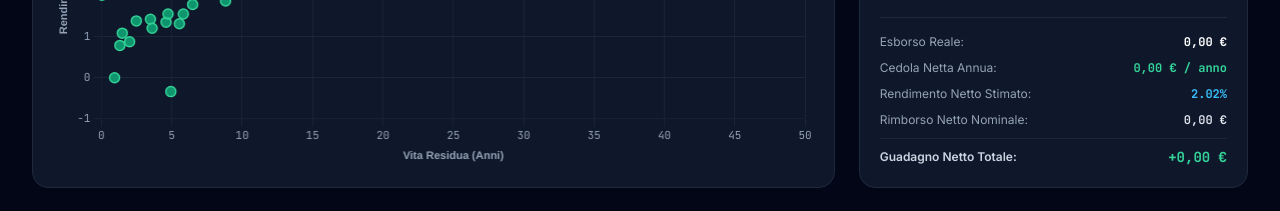
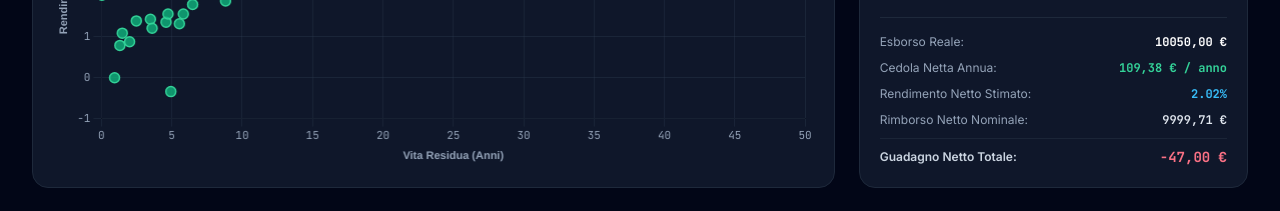
Before and after one commit to norsetto62/btp-mot, a plain HTML site: page index.html in a window 1280 px wide. Shown: the part 575-786 px from the top of the page. Drawn offline with nearby package versions, Linux system fonts and the light colour scheme.

Commit message:
Refactor runSimulation for clarity and efficiency
Refactor runSimulation function to simplify calculations and update UI elements.

```diff
--- a/index.html
+++ b/index.html
@@ -1331,15 +1331,23 @@ print(f"Completato: {len(result)} BTP salvati in btp_mot_borsa_italiana.json")</
         function runSimulation() {
                 if (!selectedBond) return;
                 const formatEuro = (val) => val.toFixed(2).replace('.', ',') + ' €';
-            const nominal = parseFloat(document.getElementById('simNominal')?.value) || 0;
+
+                // Legge l'id reale dell'input: simNominalInput
+                const rawVal = document.getElementById('simNominalInput')?.value ?? '10000';
+                const nominal = parseFloat(String(rawVal).replace(/\s/g, '').replace(',', '.')) || 0;
                 const b = selectedBond;
+
+                // Mostra il pannello del breakdown se era nascosto
+                const breakdownEl = document.getElementById('simBreakdown');
+                if (breakdownEl) breakdownEl.classList.remove('hidden');
 
                 // 1. Esborso reale = prezzo tel quel netto (corso secco + rateo netto maturato)
                 const dirtyPrice = b.dirtyPrice || b.price;
                 const outlay = nominal * (dirtyPrice / 100);
 
-            // 2. Cedole nette effettive ancora da incassare fino a scadenza (al netto del rateo già pagato)
-            const totalNetCouponsReceived = nominal * ((b.annualCouponNet * b.years) / 100);
+                // 2. Cedole nette effettive ancora da incassare fino a scadenza
+                const annualNetCouponEuro = nominal * (b.annualCouponNet / 100);
+                const totalNetCouponsReceived = annualNetCouponEuro * b.years;
 
                 // 3. Rimborso netto a scadenza (100 - imposta 12,5% sul capital gain) + eventuale credito d'imposta
                 const redemptionNet = nominal * (b.netRedemption / 100);
@@ -1348,18 +1356,18 @@ print(f"Completato: {len(result)} BTP salvati in btp_mot_borsa_italiana.json")</
                 // 4. Guadagno netto reale totale = (Rimborso netto + Cedole future incassate) - Esborso tel quel
                 const totalNetGain = (redemptionNet + taxCreditEuro + totalNetCouponsReceived) - outlay;
 
-            // Aggiorna la UI del simulatore
+                // Aggiorna gli id esatti presenti nel tuo HTML
                 document.getElementById('simOutlay').textContent = formatEuro(outlay);
-            document.getElementById('simAnnualNet').textContent = `${formatEuro(nominal * (b.annualCouponNet / 100))} / anno`;
+                document.getElementById('simAnnualNet').textContent = `${formatEuro(annualNetCouponEuro)} / anno`;
                 document.getElementById('simNetYield').textContent = `${b.netYield.toFixed(2)}%`;
                 document.getElementById('simRedemption').textContent = formatEuro(redemptionNet);
-            document.getElementById('simTotalGain').textContent = `${totalNetGain >= 0 ? '+' : ''}${formatEuro(totalNetGain)}`;
-        }
-
-        // Import Modal Controls
-        function openImportModal() {
-            document.getElementById("importModalMsg").classList.add("hidden");
-            document.getElementById("importModal").classList.remove("hidden");
+
+                const gainEl = document.getElementById('simTotalGain');
+                if (gainEl) {
+                    gainEl.textContent = `${totalNetGain >= 0 ? '+' : ''}${formatEuro(totalNetGain)}`;
+                    gainEl.classList.toggle('text-rose-400', totalNetGain < 0);
+                    gainEl.classList.toggle('text-emerald-400', totalNetGain >= 0);
+                }
             }
 
         function closeImportModal() {
```
Lines whose indentation alone changed are shown as unchanged.
